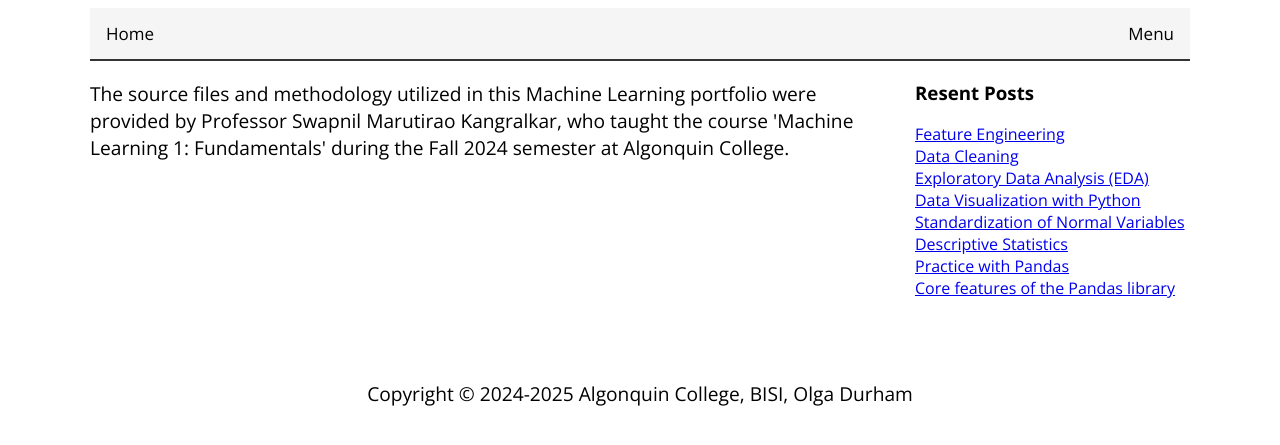
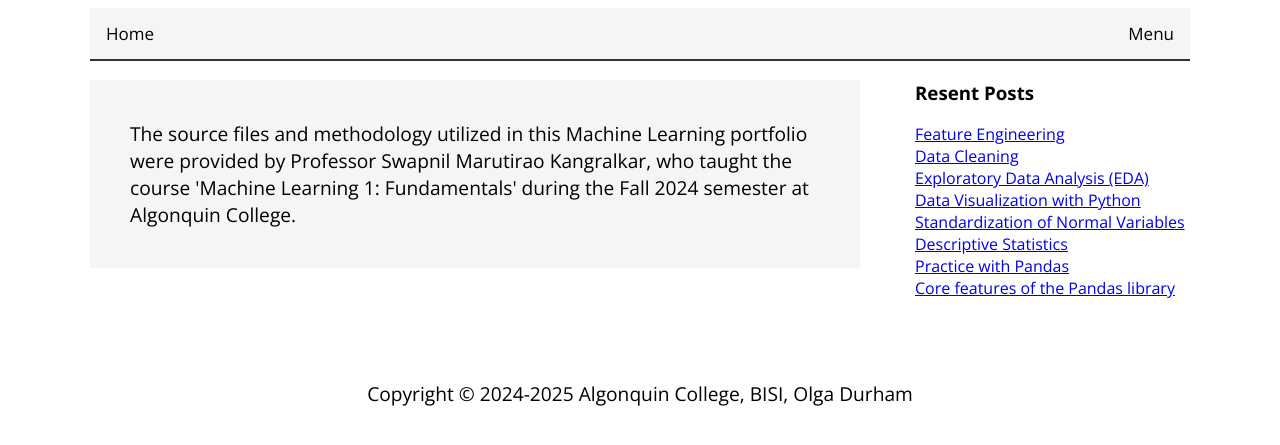
Before and after one commit to shap0011/ml_portfolio, a Jekyll site: the page built from intro.md, in a window 1280 px wide. Shown: the top 445 px of the page. Built offline with Jekyll 4.4.1, drawn with Linux system fonts in a browser that asks for light colours.

Commit message:
Edits style Intro

```diff
--- a/_layouts/post.html
+++ b/_layouts/post.html
@@ -101,6 +101,10 @@
         background-color: whitesmoke;
         color: white;
     }
+    .intro {
+        padding: 2.5rem;
+        background-color: whitesmoke;
+    }
     @media (max-width: 900px) {
         main {
             width: 100%;
--- a/intro.md
+++ b/intro.md
@@ -4,4 +4,4 @@ title: Intro
 permalink: /intro.html
 ---
 
-<p>The source files and methodology utilized in this Machine Learning portfolio were provided by Professor Swapnil Marutirao Kangralkar, who taught the course 'Machine Learning 1: Fundamentals' during the Fall 2024 semester at Algonquin College.</p>
+<p class='intro'>The source files and methodology utilized in this Machine Learning portfolio were provided by Professor Swapnil Marutirao Kangralkar, who taught the course 'Machine Learning 1: Fundamentals' during the Fall 2024 semester at Algonquin College.</p>
```
